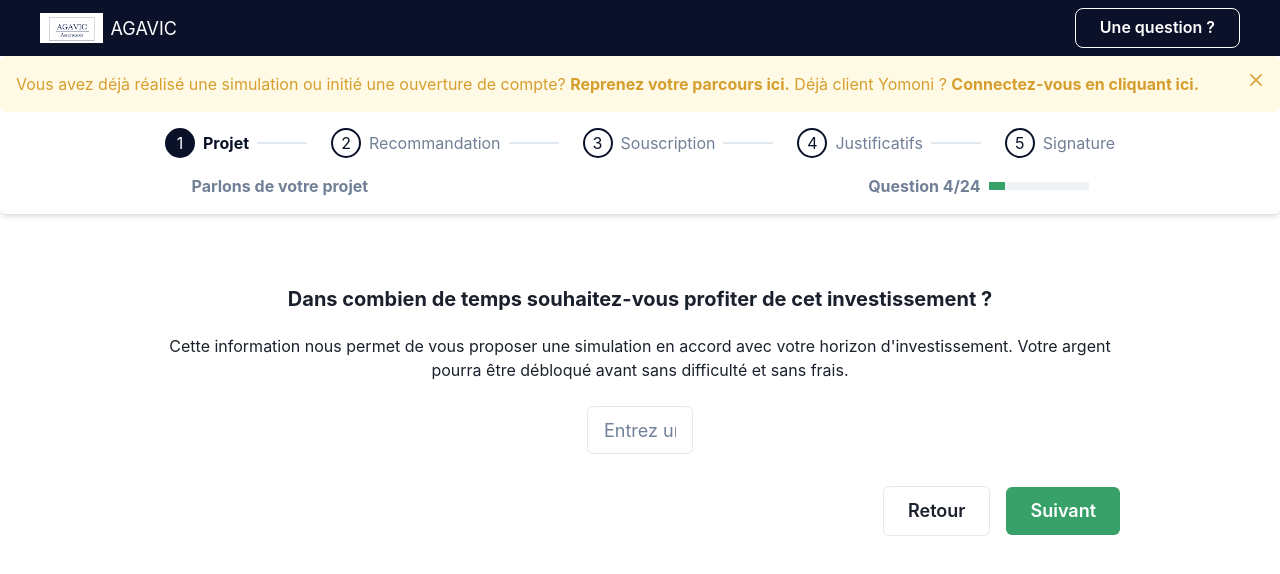
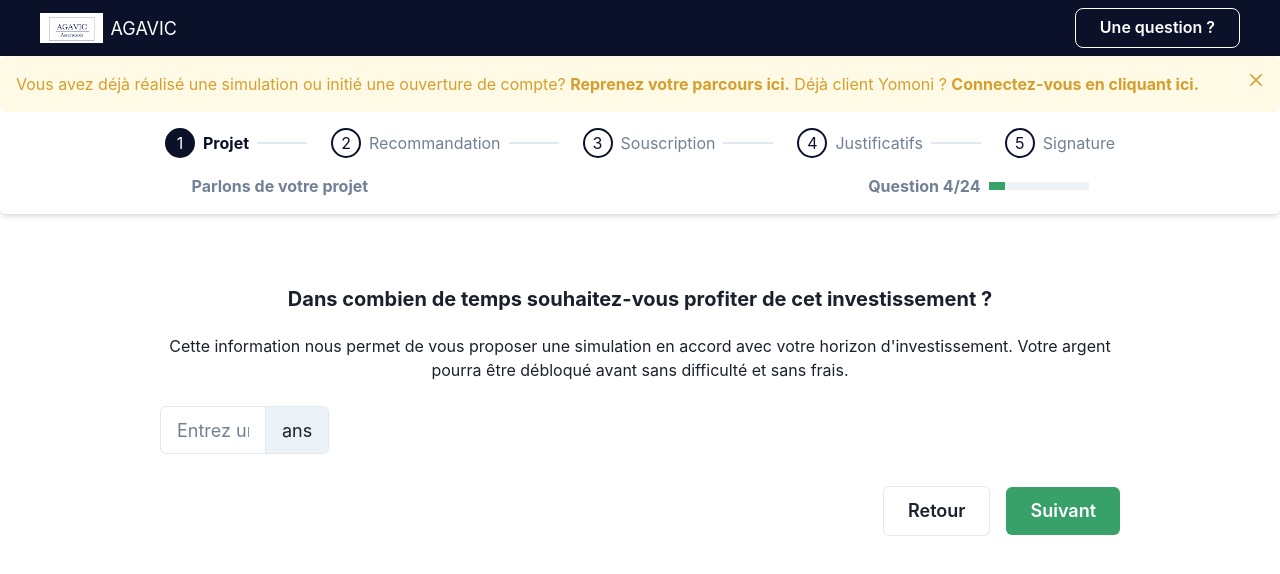
Before and after one commit to spacemen100/agavicform25102024, a React (Create React App) app: page /quel-est-votre-horizon-d-investissement in a window 1280 px wide. Shown: the top 574 px of the page. Built offline with nearby package versions, Linux system fonts and the light colour scheme.

Commit message:
sqfqfdsqfd

```diff
--- a/src/pages/QuelEstVotreHorizonDInvestissement.tsx
+++ b/src/pages/QuelEstVotreHorizonDInvestissement.tsx
@@ -1,5 +1,5 @@
 import React, { useState, useRef } from 'react';
-import { ChakraProvider, extendTheme, Box, Text, Button, HStack, AlertDialog, AlertDialogBody, AlertDialogFooter, AlertDialogHeader, AlertDialogContent, AlertDialogOverlay, Input } from '@chakra-ui/react';
+import { ChakraProvider, extendTheme, Box, Text, Button, HStack, AlertDialog, AlertDialogBody, AlertDialogFooter, AlertDialogHeader, AlertDialogContent, AlertDialogOverlay, Input, InputGroup, InputRightAddon } from '@chakra-ui/react';
 import { useNavigate } from 'react-router-dom';
 import { WarningIcon } from '@chakra-ui/icons';
 import StepperWithSubStepCounter from '../components/StepperWithSubStepCounter';
@@ -49,6 +49,7 @@ const QuelEstVotreHorizonDInvestissement: React.FC = () => {
                     Cette information nous permet de vous proposer une simulation en accord avec votre horizon d'investissement. Votre argent pourra être débloqué avant sans difficulté et sans frais.
                 </Text>
                 <Box textAlign="center" mb={6}>
+                    <InputGroup size="lg">
                         <Input
                             type="number"
                             min={2}
@@ -58,6 +59,8 @@ const QuelEstVotreHorizonDInvestissement: React.FC = () => {
                                                     size="lg"
                         width="auto"
                         />
+                        <InputRightAddon children="ans" />
+                    </InputGroup>
                 </Box>
                 {selectedHorizon !== null && (
                     <Box borderWidth="1px" borderRadius="md" p={4} mt={4} textAlign="center" borderColor="green.400">
```
Lines whose indentation alone changed are shown as unchanged.
